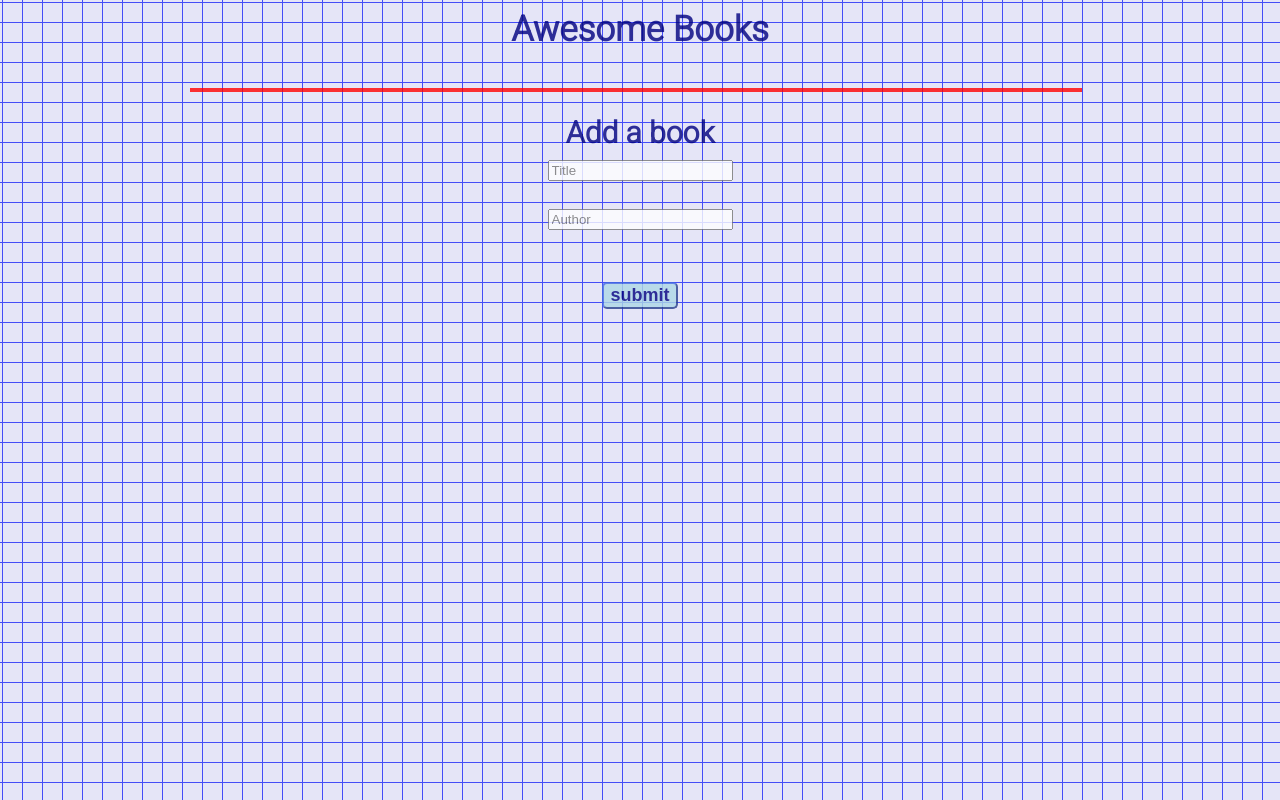
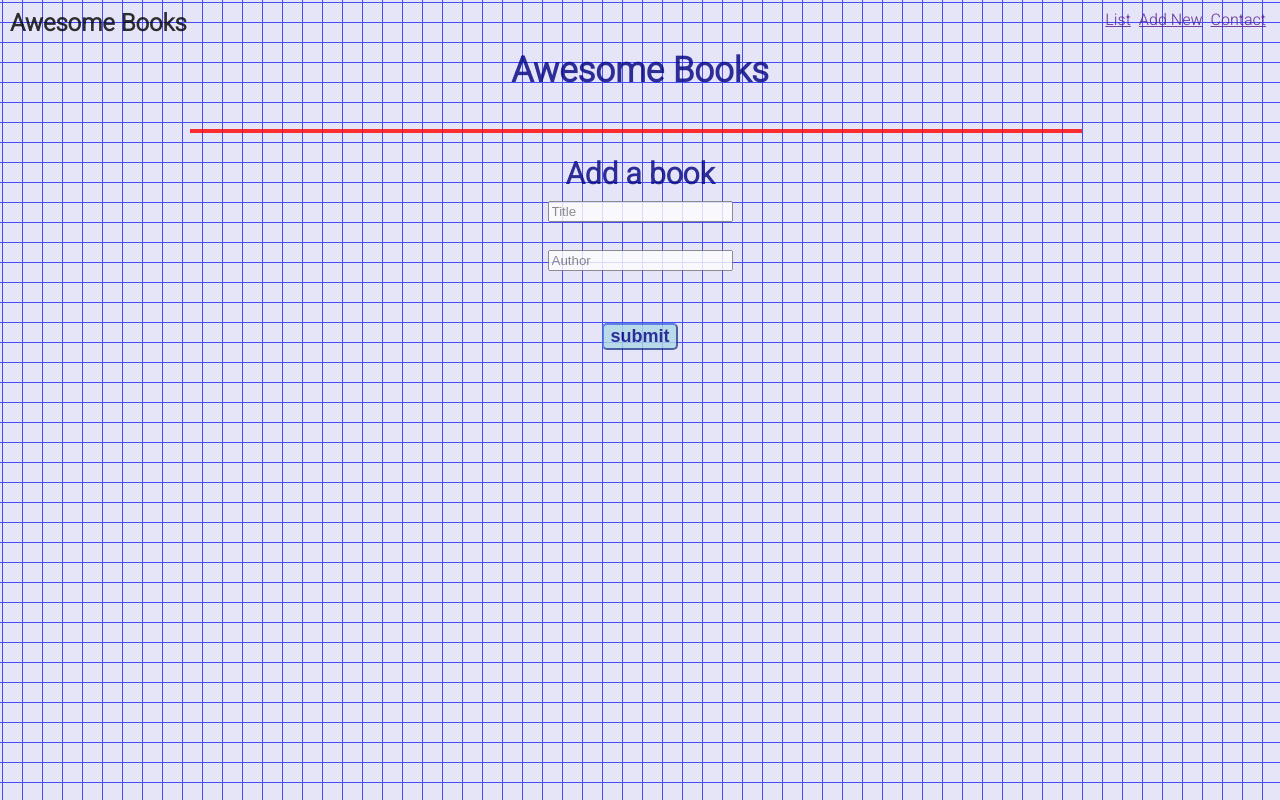
Before and after one commit to algerina/Booklist, a plain HTML site: page index.html in a window 1280 px wide. Drawn offline with Linux system fonts and the light colour scheme.

Commit message:
Add navbar

```diff
--- a/index.html
+++ b/index.html
@@ -8,6 +8,16 @@
     <title>Book List</title>
 </head>
 <body>
+<header>
+    <nav class="navbar">
+        <h2>Awesome Books</h2>
+        <ul class="navList">
+            <li><a href="">List</a></li>
+            <li><a href="">Add New</a></li>
+            <li><a href="">Contact</a></li>
+        </ul>
+    </nav>
+</header>
     <main class="containers">
     <div class="books">
     <h1 class="text">Awesome Books</h1>
--- a/style.css
+++ b/style.css
@@ -65,3 +65,14 @@ h3 {
   display: flex;
   flex-direction: column;
 }
+
+.navbar {
+  display: flex;
+  justify-content: space-between;
+}
+
+.navList {
+  display: flex;
+  justify-content: space-between;
+  list-style: none;
+}
```
